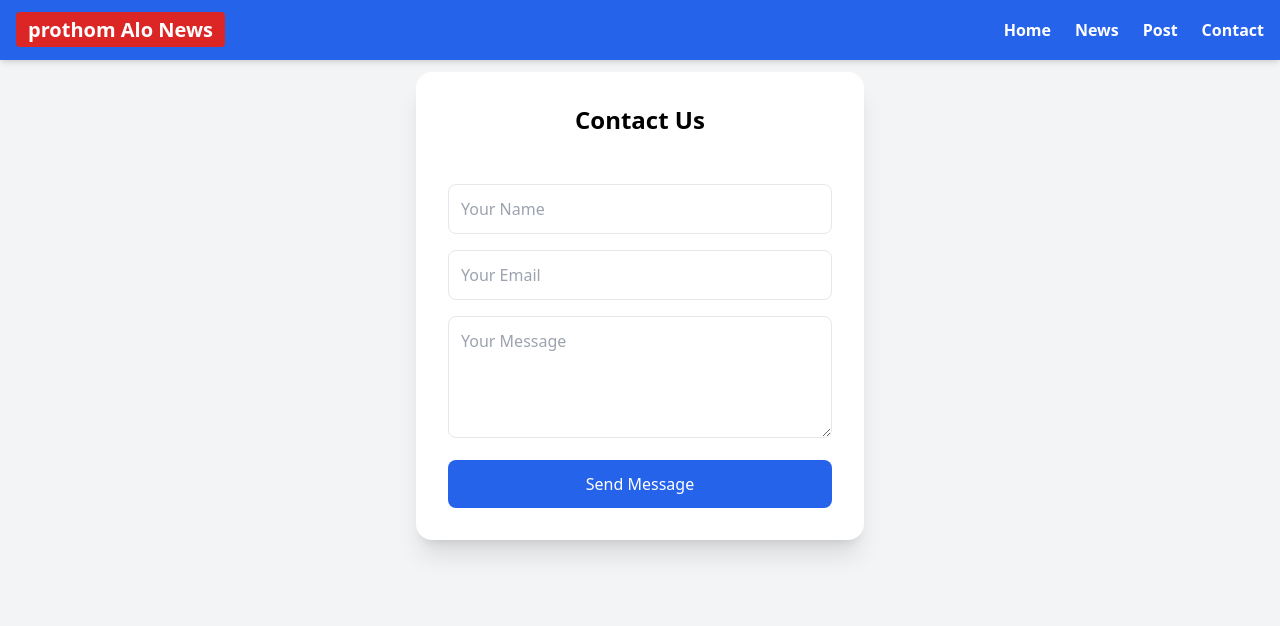
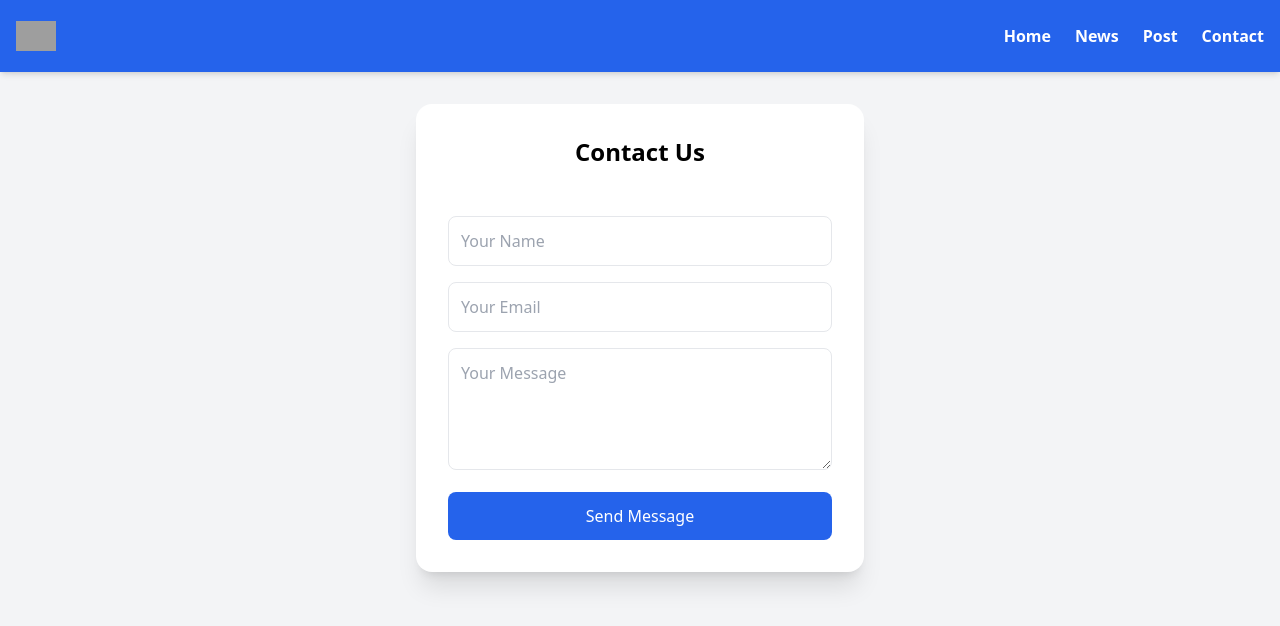
Before and after one commit to Alokkumarpaul106/Prothom_Alo, a Django app: page /contact/ in a window 1280 px wide. Shown: the top 626 px of the page. Run offline with Django 5.2, Linux system fonts and the light colour scheme; some libraries are stand-ins or nearby versions; grey boxes are pictures that could not be loaded.

Commit message:
update url

```diff
--- a/paper/templates/base.html
+++ b/paper/templates/base.html
@@ -18,7 +18,7 @@
 <!-- Navbar -->
 <nav class="fixed top-0 left-0 w-full bg-blue-600 text-white p-4 shadow-md z-50">
     <div class="container mx-auto flex justify-between items-center">
-        <h1 class="text-xl font-bold"><a href="{% url 'base' %}"<span class="bg-red-600 text-white px-3 py-1 rounded">prothom Alo News</span></a></h1>
+        <h1 class="text-xl font-bold"><a href="{% url 'home' %}"><img src="https://media.prothomalo.com/prothomalo/import/default/2016/03/15/4d3620a7127d4a031a05a962fcc4b253-palo-logo.jpg" alt="prothom alo"class="w-10 h-10 object-contain"></a></h1>
         <ul class="flex gap-6 font-semibold">
             <li><a href="{% url 'home' %}" class="hover:text-gray-200">Home</a></li>
             <li><a href="{% url 'home' %}#news" class="hover:text-gray-200">News</a></li>
@@ -28,21 +28,6 @@
     </div>
 </nav>
 
-{% block content %}
- <div class="relative mt-12 bg-[url('https://media.prothomalo.com/prothomalo-bangla/2021-01/1d75151c-eff9-4e9f-ac28-aebc4618d00f/palo_bangla_og.png')] bg-cover bg-center py-60">
-<div class="absolute inset-0 bg-black bg-opacity-40"></div>
-    <div class="relative  px-6 max-w-2xl mx-auto -top-20">
-        <h1 class="text-3xl font-bold text-white">
-            Welcome to Our <span class="text-red-600">Prothom Alo</span> News
-        </h1><br>
-        <h4 class="text-white md:text-lg leading-relaxed">
-            প্রথম আলো বাংলাদেশের একটি জনপ্রিয় বাংলা দৈনিক সংবাদপত্র। ১৯৯৮ সালে এটি যাত্রা শুরু করে এবং বর্তমানে দেশ-বিদেশের খবর, রাজনীতি, খেলাধুলা, বিনোদন, শিক্ষা ও প্রযুক্তিসহ বিভিন্ন বিষয়ে নির্ভরযোগ্য সংবাদ প্রকাশ করে। প্রিন্ট সংস্করণের পাশাপাশি এর অনলাইন নিউজ পোর্টালও খুব জনপ্রিয়, যেখানে প্রতিদিন লক্ষাধিক পাঠক খবর পড়ে।
-        </h4>
-    </div>
-
-</div>
-
-{% endblock %}
 
 
 
@@ -50,8 +35,13 @@
 <!-- Main Content -->
 
     <!-- News Section -->
+   <main class="pt-6">
+
+{% block content %}
 
 
+{% endblock %}
+    </main>
 
 
 </body>
--- a/paper/templates/contact.html
+++ b/paper/templates/contact.html
@@ -1,10 +1,8 @@
-{% extends 'home.html' %}
+{% extends 'base.html' %}
 {% block content %}
 
-<br>
-<br>
-<br>
-<div class="mx-auto max-w-md">
+
+<div class="mx-auto max-w-md mt-20">
     <div class="bg-white shadow-xl rounded-2xl p-8 w-full max-w-md">
 
         <h2 class="text-2xl font-bold text-center mb-8">
--- a/paper/templates/home.html
+++ b/paper/templates/home.html
@@ -3,13 +3,13 @@
 {% block content %}
 
 <!-- Hero Section -->
-<div class="relative mt-12 bg-[url('https://images.unsplash.com/photo-1504711434969-e33886168f5c')] bg-cover bg-center py-40">
+<div class="relative mt-6 bg-[url('https://images.unsplash.com/photo-1504711434969-e33886168f5c')] bg-cover w-full h-[450px] bg-center flex items-center justify-center">
     <!-- Dark overlay -->
     <div class="absolute inset-0 bg-black/50"></div>
 
     <!-- Hero content -->
-    <div class="relative text-center px-6 max-w-2xl mx-auto text-white">
-        <h1 class="text-4xl md:text-5xl font-bold mb-4">
+    <div class="relative text-center max-w-2xl mx-auto text-white">
+        <h1 class="text-4xl mb-4 md:text-5xl font-bold">
             Welcome to Our <span class="text-red-500">Prothom Alo</span> News
         </h1>
         <p class="text-lg md:text-xl">
@@ -24,8 +24,8 @@
 <!-- News Section -->
  <section id="news">
 
-<div class="container mx-auto p-16">
-    <h2 class="text-2xl font-bold mb-6 text-center">Latest News</h2>
+<div class="container mx-auto p-14">
+    <h2 class="text-2xl font-bold mb-6 mt-6 text-center">Latest News</h2>
 
     <div class="grid md:grid-cols-2 lg:grid-cols-3 gap-6">
         {% for items in News %}
@@ -40,10 +40,11 @@
     </div>
 </div>
 </section>
+
  <section id="post">
 <!-- used dynamic backend -->
-<div class="container mx-auto p-16">
-    <h2 class="text-2xl font-bold mb-6 text-center">Post News</h2>
+<div class="container mx-auto p-14">
+    <h2 class="text-2xl font-bold mb-6 mt-6 text-center">Post News</h2>
 
     <div class="grid md:grid-cols-2 lg:grid-cols-3 gap-6">
         {% for items in Post %}
--- a/paper/urls.py
+++ b/paper/urls.py
@@ -1,8 +1,8 @@
 from django.urls import path
 from .import views
 urlpatterns = [
-   path('',views.base,name='base'),
-    path('home/', views.home,name='home'),
+    path('',views.home,name='home'),
+    # path('home/', views.home,name='home'),
     path('contact/',views.contact,name='contact'),
 
 
--- a/paper/views.py
+++ b/paper/views.py
@@ -3,8 +3,8 @@ from . models import Post
 from django.contrib import messages
 
 # Create your views here.
-def base(request):
-    return render(request,'base.html')
+# def base(request):
+#     return render(request,'base.html')
 
 # used static backend
 def home(request):
@@ -25,6 +25,7 @@ def home(request):
             'image':'https://media.prothomalo.com/prothomalo-bangla%2F2025-05-03%2Ftvdl6gx3%2FTrump-Tax.jpg?rect=0%2C0%2C621%2C414&w=622&auto=format%2Ccompress&fmt=avif'
         },
     ]
+    # dynamic backend
     Posts=Post.objects.all()
     return render(request,'home.html',{
         'News':News,
```
